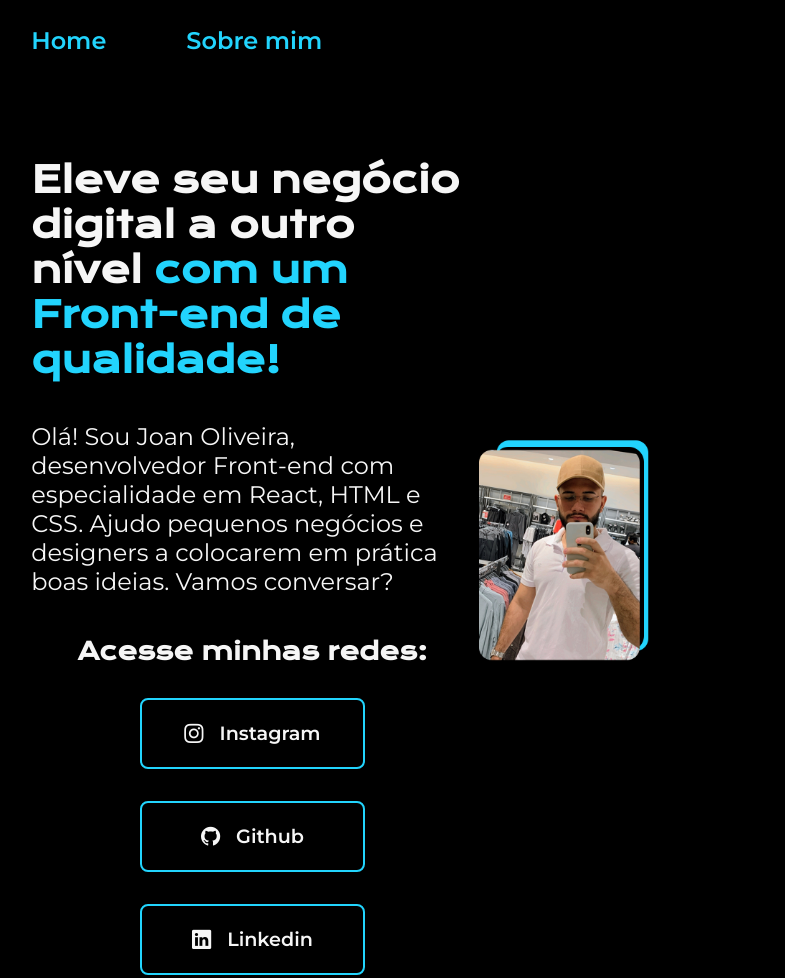
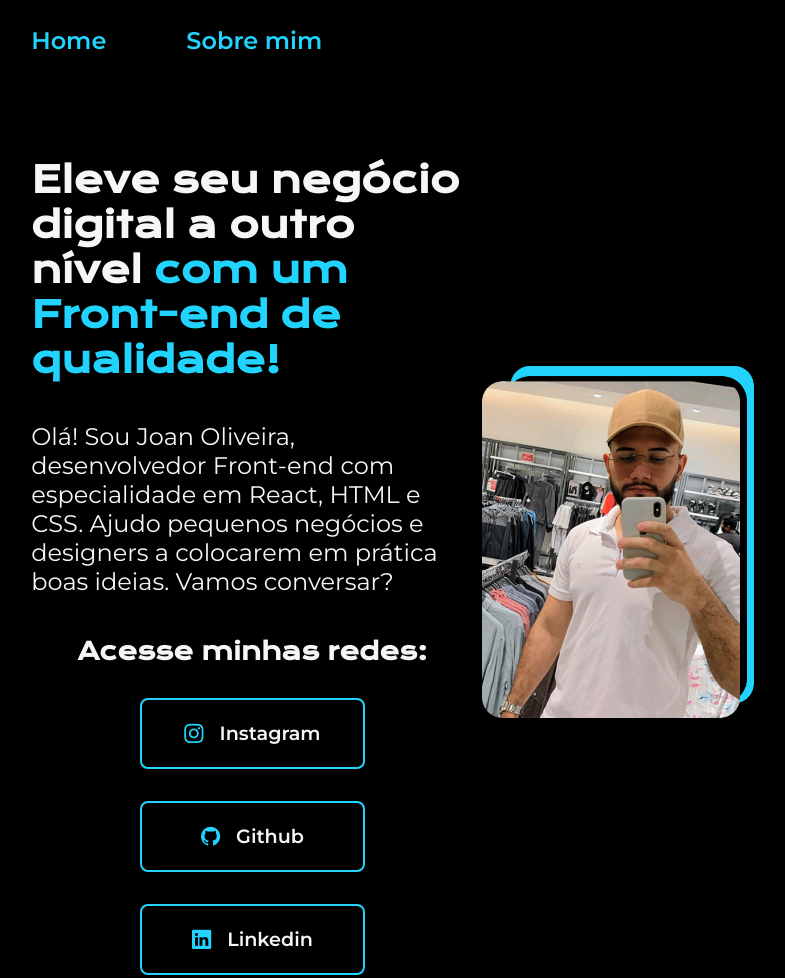
Before and after one commit to Joanliver/portfolio, a plain HTML site: page index.html in a window 1280 px wide. Shown: the top 978 px of the page, without its empty margins (212-997 px from the left). Drawn offline with nearby package versions, Linux system fonts and the light colour scheme.

Commit message:
Update style.css

```diff
--- a/style.css
+++ b/style.css
@@ -90,6 +90,10 @@ body {
     background-color: var(--cor-hover);
 }
 
+.cor {
+    color: var(--cor-terciaria);
+}
+
 .marca_texto {
     color: var(--cor-terciaria);
 }
@@ -110,7 +114,7 @@ body {
 }
 
 .imagem {
-    width: 50%; /*A medida % segue sempre a tag pai e necessario usar-la quando vc quer responsividade no site*/
+    width: 80%; /*A medida % segue sempre a tag pai e necessario usar-la quando vc quer responsividade no site*/
 }
 
 @media (max-width: 1200px) {
```
